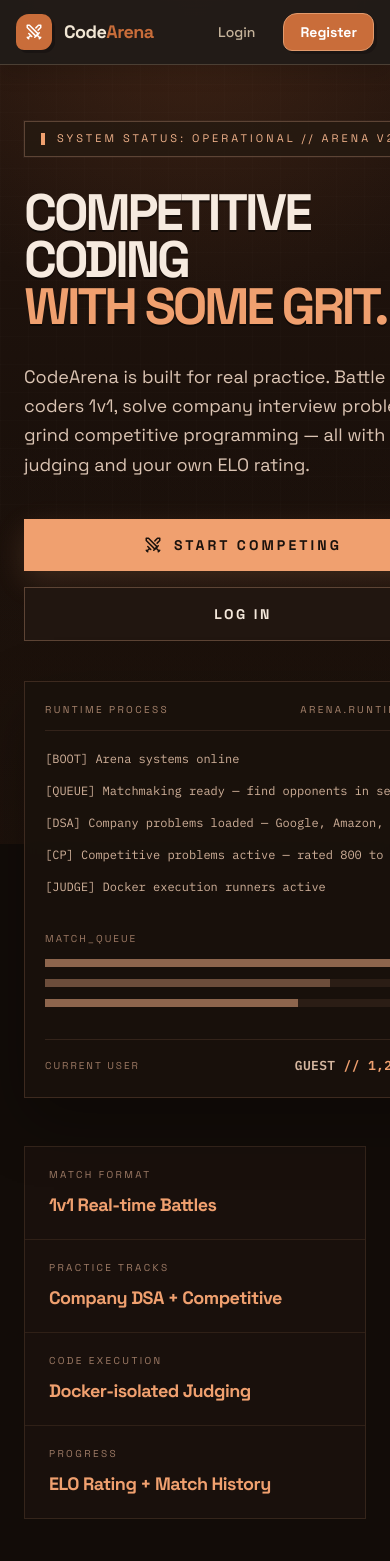
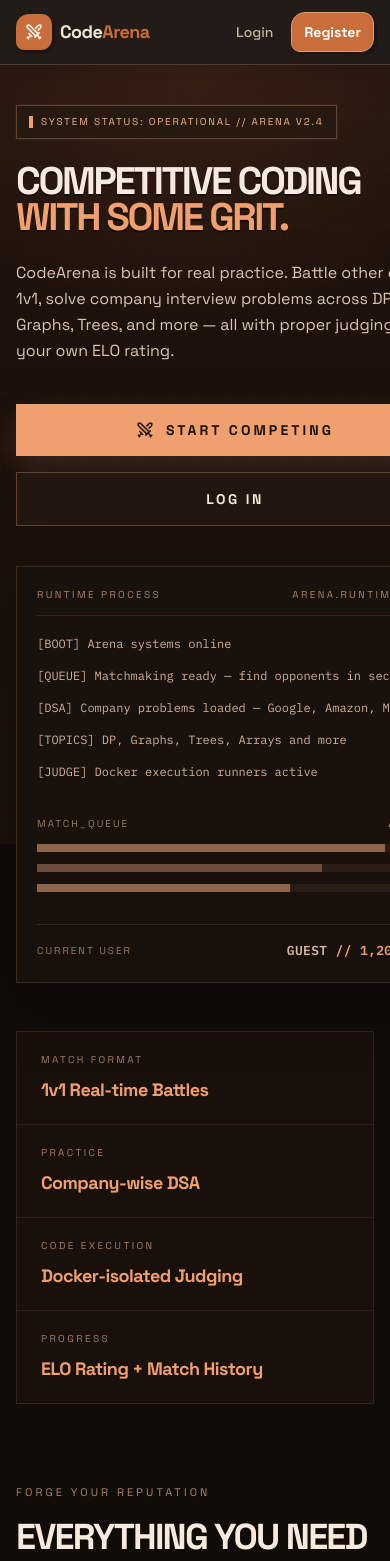
Before and after one commit to krish-mittal1/CodeArena, a Next.js app in the folder frontend/: page / in a window 390 px wide. Shown: the top 1561 px of the page. Built offline with nearby package versions, Linux system fonts and the light colour scheme; no server answers.

Commit message:
Update nav, landing, and SEO after CP removal and the DSA-first information architecture.

```diff
--- a/frontend/pages/[...slug].jsx
+++ b/frontend/pages/[...slug].jsx
@@ -12,7 +12,6 @@ import Problems from '../src/pages/Problems';
 import Practice from '../src/pages/Practice';
 import CompanyProblems from '../src/pages/CompanyProblems';
 import DsaPracticeHub from '../src/pages/DsaPracticeHub';
-import CompetitiveProblems from '../src/pages/CompetitiveProblems';
 import Leaderboard from '../src/pages/Leaderboard';
 import Spectate from '../src/pages/Spectate';
 import MatchRecap from '../src/pages/MatchRecap';
@@ -59,7 +58,7 @@ function resolveRoute(slug) {
     if (slug.length === 1 && slug[0] === 'problems') return { kind: 'public', component: Problems, params: {} };
     if (slug.length === 2 && slug[0] === 'practice' && slug[1] === 'dsa') return { kind: 'public', component: DsaPracticeHub, params: {} };
     if (slug.length === 3 && slug[0] === 'practice' && slug[1] === 'dsa' && slug[2] === 'topics') return { kind: 'public', component: TopicBrowse, params: {} };
-    if (slug.length === 2 && slug[0] === 'practice' && slug[1] === 'competitive') return { kind: 'public', component: CompetitiveProblems, params: {} };
+    if (slug.length === 2 && slug[0] === 'practice' && slug[1] === 'competitive') return { kind: 'redirect', to: '/practice/dsa' };
     if (slug.length === 2 && slug[0] === 'practice') return { kind: 'protected', component: Practice, params: { problemId: slug[1] } };
     if (slug.length === 2 && slug[0] === 'company') return { kind: 'public', component: CompanyProblems, params: { companyId: slug[1] } };
     if (slug.length === 2 && slug[0] === 'battle') return { kind: 'protected', component: Battle, params: { matchId: slug[1] } };
@@ -88,8 +87,18 @@ export default function CatchAllPage() {
             return;
         }
 
+        if (route.kind === 'redirect') {
+            router.replace(route.to);
+            return;
+        }
+
         if (route.kind === 'publicOnly' && isAuthenticated) {
             router.replace(matchId ? `/battle/${matchId}` : '/dashboard');
+            return;
+        }
+
+        if (route.kind === 'public' && matchId && currentPath === '/') {
+            router.replace(`/battle/${matchId}`);
             return;
         }
 
@@ -109,7 +118,7 @@ export default function CatchAllPage() {
         }
     }, [router, route, isAuthenticated, isLoading, currentPath, matchId]);
 
-    if (!router.isReady || isLoading || !route) {
+    if (!router.isReady || isLoading || !route || route.kind === 'redirect') {
         return <LoadingScreen />;
     }
 
--- a/frontend/pages/index.jsx
+++ b/frontend/pages/index.jsx
@@ -11,14 +11,13 @@ export default function HomePage() {
     return (
         <>
             <SEOHead
-                title="Competitive Coding Arena for DSA and CP Practice"
-                description="Practice company-wise DSA problems, Codeforces-style competitive programming, AI analysis, and real coding battles on CodeArena."
+                title="Competitive Coding Arena for DSA Practice"
+                description="Practice company-wise DSA problems, AI analysis, and real coding battles on CodeArena."
                 path="/"
                 keywords={[
-                    'competitive programming platform',
                     'DSA practice',
-                    'Codeforces style practice',
                     'coding interview preparation',
+                    '1v1 coding battles',
                     'AI analysis for code',
                 ]}
             />
--- a/frontend/pages/sitemap.xml.js
+++ b/frontend/pages/sitemap.xml.js
@@ -2,7 +2,7 @@ import { COMPANIES } from '../src/utils/companies';
 import { SITE_URL } from '../src/next/seo';
 
 function buildSitemap() {
-    const staticPaths = ['/', '/problems', '/practice/dsa', '/practice/competitive'];
+    const staticPaths = ['/', '/problems', '/practice/dsa'];
     const urls = [
         ...staticPaths.map((path) => `${SITE_URL}${path === '/' ? '' : path}`),
         ...COMPANIES.map((company) => `${SITE_URL}/company/${company.id}`),
--- a/frontend/src/app.css
+++ b/frontend/src/app.css
@@ -109,6 +109,7 @@ body {
     background-color: var(--color-bg-root);
     line-height: 1.6;
     min-height: 100vh;
+    overflow-x: hidden;
 }
 
 #root {
@@ -694,6 +695,19 @@ select {
         align-items: flex-end;
         gap: 4px;
     }
+
+    .db-hero__title {
+        font-size: 1.55rem;
+    }
+
+    .db-battle__btn {
+        min-height: 44px;
+        width: 100%;
+    }
+
+    .db-wrap {
+        padding: 20px 12px 40px;
+    }
 }
 
 /* ── Resizable Split Pane ────────────────────────── */
@@ -766,9 +780,11 @@ select {
 
     .resizable-split__left {
         width: 100% !important;
+        max-height: 38vh;
         border-right: none;
         border-bottom: 1px solid var(--color-border);
-        overflow: visible;
+        overflow-y: auto;
+        overflow-x: hidden;
     }
 
     .resizable-split__handle {
@@ -776,8 +792,27 @@ select {
     }
 
     .resizable-split__right {
-        min-height: 400px;
-        height: 60vh;
+        min-height: 0;
+        flex: 1;
+        height: auto;
+    }
+}
+
+/* ── Battle page mobile ─────────────────────────── */
+
+.battle-problem-pane {
+    min-width: 0;
+}
+
+@media (max-width: 767px) {
+    .battle-problem-pane {
+        width: 100% !important;
+        flex: 1 1 auto !important;
+    }
+
+    .battle-page {
+        /* Avoid double-scroll under sticky navbar */
+        overscroll-behavior: contain;
     }
 }
 
--- a/frontend/src/components/layout/Navbar.jsx
+++ b/frontend/src/components/layout/Navbar.jsx
@@ -56,15 +56,31 @@ export default function Navbar() {
         <nav className="sticky top-0 z-[200] bg-bg-primary/92 backdrop-blur-md border-b border-border shadow-[0_10px_18px_rgba(0,0,0,0.12)]">
             <div className="max-w-7xl mx-auto px-4 sm:px-6 lg:px-8">
                 <div className="flex items-center justify-between h-16">
-                    {/* Logo */}
-                    <Link to="/" className="flex items-center gap-3 group shrink-0">
+                    {/* Logo — locked to battle while a match is active */}
+                    {matchId ? (
+                        <button
+                            type="button"
+                            onClick={() => navigate(`/battle/${matchId}`)}
+                            className="flex items-center gap-3 group shrink-0 cursor-pointer bg-transparent border-0 p-0"
+                            title="Return to active battle"
+                        >
                             <div className="w-9 h-9 rounded-[13px_10px_11px_8px] bg-accent flex items-center justify-center shadow-[3px_3px_0_rgba(0,0,0,0.25)]">
                                 <Swords size={18} className="text-white" />
                             </div>
                             <span className="text-lg font-bold tracking-[-0.03em] text-text-primary">
                                 Code<span className="text-accent">Arena</span>
                             </span>
+                        </button>
+                    ) : (
+                        <Link to="/" className="flex items-center gap-2 sm:gap-3 group shrink-0 min-w-0">
+                            <div className="w-9 h-9 rounded-[13px_10px_11px_8px] bg-accent flex items-center justify-center shadow-[3px_3px_0_rgba(0,0,0,0.25)] shrink-0">
+                                <Swords size={18} className="text-white" />
+                            </div>
+                            <span className="text-lg font-bold tracking-[-0.03em] text-text-primary">
+                                Code<span className="text-accent">Arena</span>
+                            </span>
                         </Link>
+                    )}
 
                     {/* Desktop Nav Links — hidden below md */}
                     {isAuthenticated && (
@@ -135,18 +151,45 @@ export default function Navbar() {
                                                     <div className="text-sm font-bold text-text-primary">{user?.username}</div>
                                                     <div className="text-xs text-accent font-mono mt-0.5">{user?.elo} ELO</div>
                                                 </div>
-                                                <Link to="/profile" onClick={() => setDropdownOpen(false)} className="flex items-center gap-3 px-4 py-2.5 text-sm text-text-secondary hover:text-text-primary hover:bg-bg-hover transition-colors">
+                                                <Link
+                                                    to="/profile"
+                                                    onClick={(e) => {
+                                                        setDropdownOpen(false);
+                                                        if (matchId) {
+                                                            e.preventDefault();
+                                                            navigate(`/battle/${matchId}`);
+                                                        }
+                                                    }}
+                                                    className={`flex items-center gap-3 px-4 py-2.5 text-sm text-text-secondary hover:text-text-primary hover:bg-bg-hover transition-colors ${matchId ? 'opacity-50' : ''}`}
+                                                >
                                                     <User size={16} /> Profile
                                                 </Link>
-                                                <Link to="/settings" onClick={() => setDropdownOpen(false)} className="flex items-center gap-3 px-4 py-2.5 text-sm text-text-secondary hover:text-text-primary hover:bg-bg-hover transition-colors">
+                                                <Link
+                                                    to="/settings"
+                                                    onClick={(e) => {
+                                                        setDropdownOpen(false);
+                                                        if (matchId) {
+                                                            e.preventDefault();
+                                                            navigate(`/battle/${matchId}`);
+                                                        }
+                                                    }}
+                                                    className={`flex items-center gap-3 px-4 py-2.5 text-sm text-text-secondary hover:text-text-primary hover:bg-bg-hover transition-colors ${matchId ? 'opacity-50' : ''}`}
+                                                >
                                                     <Settings size={16} /> Settings
                                                 </Link>
                                                 <div className="h-px bg-border/50 my-1" />
                                                 <button
-                                                    onClick={() => { setDropdownOpen(false); handleLogout(); }}
+                                                    onClick={() => {
+                                                        setDropdownOpen(false);
+                                                        if (matchId) {
+                                                            navigate(`/battle/${matchId}`);
+                                                            return;
+                                                        }
+                                                        handleLogout();
+                                                    }}
                                                     className="w-full flex items-center gap-3 px-4 py-2.5 text-sm text-loss hover:bg-loss/10 transition-colors cursor-pointer"
                                                 >
-                                                    <LogOut size={16} /> Logout
+                                                    <LogOut size={16} /> {matchId ? 'Return to Battle' : 'Logout'}
                                                 </button>
                                             </motion.div>
                                         )}
@@ -162,11 +205,11 @@ export default function Navbar() {
                                 </button>
                             </>
                         ) : (
-                            <div className="flex items-center gap-3">
-                                <Link to="/login" className="px-4 py-2 text-sm font-medium text-text-secondary hover:text-text-primary transition-colors">
+                            <div className="flex items-center gap-1.5 sm:gap-3">
+                                <Link to="/login" className="px-3 sm:px-4 py-2 text-sm font-medium text-text-secondary hover:text-text-primary transition-colors min-h-[40px] flex items-center">
                                     Login
                                 </Link>
-                                <Link to="/register" className="px-4 py-2 text-sm font-semibold bg-accent hover:bg-accent-hover text-white rounded-[14px_11px_13px_9px] border border-[#e29a6c] shadow-[3px_3px_0_rgba(0,0,0,0.2)] transition-colors">
+                                <Link to="/register" className="px-3 sm:px-4 py-2 text-sm font-semibold bg-accent hover:bg-accent-hover text-white rounded-[14px_11px_13px_9px] border border-[#e29a6c] shadow-[3px_3px_0_rgba(0,0,0,0.2)] transition-colors min-h-[40px] flex items-center">
                                     Register
                                 </Link>
                             </div>
--- a/frontend/src/components/onboarding/OnboardingModal.jsx
+++ b/frontend/src/components/onboarding/OnboardingModal.jsx
@@ -1,7 +1,7 @@
 import { useState } from 'react';
 import { useNavigate } from 'react-router-dom';
 import { motion } from 'framer-motion';
-import { Swords, Briefcase, Trophy, Zap } from 'lucide-react';
+import { Swords, Briefcase, Zap } from 'lucide-react';
 import toast from 'react-hot-toast';
 import { userApi, matchmakingApi } from '../../api/auth';
 import { useAuthStore } from '../../stores/authStore';
@@ -12,12 +12,6 @@ const TRACKS = [
         title: 'Interview Prep',
         desc: 'Company-style problems and timed practice.',
         icon: Briefcase,
-    },
-    {
-        id: 'cp',
-        title: 'Competitive Programming',
-        desc: 'Harder problems and rating grind.',
-        icon: Trophy,
     },
     {
         id: 'battle',
@@ -57,11 +51,11 @@ export default function OnboardingModal({ onComplete }) {
     };
 
     return (
-        <div className="fixed inset-0 z-[500] flex items-center justify-center bg-bg-root/95 backdrop-blur-sm p-4">
+        <div className="fixed inset-0 z-[500] flex items-end sm:items-center justify-center bg-bg-root/95 backdrop-blur-sm p-0 sm:p-4">
             <motion.div
                 initial={{ opacity: 0, y: 20 }}
                 animate={{ opacity: 1, y: 0 }}
-                className="bg-bg-primary border border-border max-w-lg w-full p-8 shadow-2xl"
+                className="bg-bg-primary border border-border max-w-lg w-full p-5 sm:p-8 shadow-2xl max-h-[min(92dvh,800px)] overflow-y-auto rounded-t-2xl sm:rounded-none"
             >
                 <p className="editorial-kicker mb-2">Welcome to CodeArena</p>
                 <h2 className="text-2xl font-bold text-text-primary mb-2">Pick your track</h2>
--- a/frontend/src/next/seo.js
+++ b/frontend/src/next/seo.js
@@ -3,7 +3,7 @@ import Head from 'next/head';
 export const SITE_NAME = 'CodeArena';
 export const SITE_URL = process.env.NEXT_PUBLIC_SITE_URL || 'https://codexarena.app';
 export const DEFAULT_DESCRIPTION =
-    'Practice company-wise DSA, competitive programming, and coding interview problems with AI analysis, hidden tests, and a real coding arena workflow.';
+    'Practice company-wise DSA and coding interview problems with AI analysis, hidden tests, and a real coding arena workflow.';
 export const DEFAULT_OG_IMAGE = `${SITE_URL}/logo.svg`;
 
 export function buildCanonicalUrl(path = '/') {
--- a/frontend/src/pages/Landing.jsx
+++ b/frontend/src/pages/Landing.jsx
@@ -10,13 +10,13 @@ const heroLogLines = [
     '[BOOT] Arena systems online',
     '[QUEUE] Matchmaking ready — find opponents in seconds',
     '[DSA] Company problems loaded — Google, Amazon, Meta...',
-    '[CP] Competitive problems active — rated 800 to 2000+',
+    '[TOPICS] DP, Graphs, Trees, Arrays and more',
     '[JUDGE] Docker execution runners active',
 ];
 
 const platformInfo = [
     { label: 'Match Format', value: '1v1 Real-time Battles' },
-    { label: 'Practice Tracks', value: 'Company DSA + Competitive' },
+    { label: 'Practice', value: 'Company-wise DSA' },
     { label: 'Code Execution', value: 'Docker-isolated Judging' },
     { label: 'Progress', value: 'ELO Rating + Match History' },
 ];
@@ -25,29 +25,29 @@ export default function Landing() {
     const isAuthenticated = useAuthStore((s) => s.isAuthenticated);
 
     return (
-        <div className="min-h-[calc(100vh-64px)] bg-[#120c08] text-[#f3e7da] overflow-hidden">
+        <div className="min-h-[calc(100dvh-64px)] bg-[#120c08] text-[#f3e7da] overflow-x-hidden">
             <div className="absolute inset-0 bg-[radial-gradient(circle_at_top,rgba(201,109,58,0.16),transparent_38%),linear-gradient(180deg,rgba(36,21,14,0.96),rgba(18,12,8,1))]" />
             <div className="absolute inset-x-0 top-0 h-[520px] opacity-20 [background-image:linear-gradient(rgba(255,255,255,0.06)_1px,transparent_1px),linear-gradient(90deg,rgba(255,255,255,0.06)_1px,transparent_1px)] [background-size:28px_28px]" />
             <div className="absolute inset-x-0 bottom-0 h-[420px] bg-[linear-gradient(180deg,transparent,rgba(201,109,58,0.06))]" />
 
-            <div className="relative max-w-7xl mx-auto px-6 sm:px-8 pb-24">
+            <div className="relative max-w-7xl mx-auto px-4 sm:px-8 pb-24">
 
                 {/* ═══ HERO ═══ */}
-                <section className="pt-14 sm:pt-18">
+                <section className="pt-10 sm:pt-14 lg:pt-18">
                     <div className="grid gap-10 lg:grid-cols-[minmax(0,1.1fr)_420px] lg:items-center">
-                        <motion.div initial={{ opacity: 0, y: 18 }} animate={{ opacity: 1, y: 0 }} transition={{ duration: 0.5, ease: 'easeOut' }} className="max-w-3xl">
-                            <div className="inline-flex items-center gap-3 border border-[#5d4435] bg-[#251911]/80 px-4 py-2 text-[11px] uppercase tracking-[0.28em] text-[#f0b18a] shadow-[0_0_0_1px_rgba(255,255,255,0.03)]">
-                                <span className="h-3 w-1 bg-[#f0a06f]" />
-                                <span>System status: operational // Arena v2.4</span>
+                        <motion.div initial={{ opacity: 0, y: 18 }} animate={{ opacity: 1, y: 0 }} transition={{ duration: 0.5, ease: 'easeOut' }} className="max-w-3xl min-w-0">
+                            <div className="inline-flex items-center gap-2 sm:gap-3 border border-[#5d4435] bg-[#251911]/80 px-3 sm:px-4 py-2 text-[10px] sm:text-[11px] uppercase tracking-[0.18em] sm:tracking-[0.28em] text-[#f0b18a] shadow-[0_0_0_1px_rgba(255,255,255,0.03)] max-w-full">
+                                <span className="h-3 w-1 bg-[#f0a06f] shrink-0" />
+                                <span className="truncate">System status: operational // Arena v2.4</span>
                             </div>
 
-                            <h1 className="mt-8 text-[3.2rem] leading-[0.92] sm:text-[4.9rem] lg:text-[5.8rem] font-black tracking-[-0.06em] uppercase">
+                            <h1 className="mt-6 sm:mt-8 text-[2.4rem] leading-[0.95] sm:text-[4.9rem] lg:text-[5.8rem] font-black tracking-[-0.06em] uppercase">
                                 <span className="block text-[#f6eadf] drop-shadow-[0_2px_0_rgba(0,0,0,0.45)]">Competitive coding</span>
                                 <span className="block text-[#f0a06f] drop-shadow-[0_2px_0_rgba(0,0,0,0.45)]">with some grit.</span>
                             </h1>
 
-                            <p className="mt-8 max-w-2xl text-lg sm:text-xl leading-relaxed text-[#dbc4b3]">
-                                CodeArena is built for real practice. Battle other coders 1v1, solve company interview problems, or grind competitive programming — all with proper judging and your own ELO rating.
+                            <p className="mt-6 sm:mt-8 max-w-2xl text-base sm:text-xl leading-relaxed text-[#dbc4b3]">
+                                CodeArena is built for real practice. Battle other coders 1v1, solve company interview problems across DP, Graphs, Trees, and more — all with proper judging and your own ELO rating.
                             </p>
 
                             <div className="mt-10 flex flex-col sm:flex-row gap-4">
@@ -186,18 +186,18 @@ export default function Landing() {
                         </p>
                     </motion.div>
 
-                    {/* Row 3: CP + Secure Execution */}
+                    {/* Row 3: Topics + Secure Execution */}
                     <div className="mt-5 grid gap-5 md:grid-cols-2">
                         <motion.div initial={{ opacity: 0, y: 18 }} animate={{ opacity: 1, y: 0 }} transition={{ delay: 0.30, duration: 0.42 }} className="border border-[#3a281d] bg-[#1b120d]/90 p-6 sm:p-7">
                             <div className="flex items-center justify-between gap-4">
-                                <p className="text-[10px] uppercase tracking-[0.24em] text-[#9e7b66]">Competitive programming</p>
+                                <p className="text-[10px] uppercase tracking-[0.24em] text-[#9e7b66]">DSA topics</p>
                                 <Code2 size={20} className="text-[#f0a06f]" />
                             </div>
                             <h3 className="mt-6 text-xl sm:text-2xl leading-[1.06] font-black uppercase tracking-[-0.05em] text-[#f6eadf]">
-                                Codeforces-style practice with ratings.
+                                DP, Graphs, Trees, and beyond.
                             </h3>
                             <p className="mt-4 text-sm leading-relaxed text-[#d6b7a0]">
-                                Write full solutions with raw stdin and stdout. Problems are sorted by difficulty rating from 800 to 2000+, just like a competitive programming ladder.
+                                Practice LeetCode-style method signatures across the topics interviewers actually ask — with hidden tests and AI feedback after every submit.
                             </p>
                         </motion.div>
 
@@ -223,7 +223,7 @@ export default function Landing() {
                             Ready to enter the <span className="text-[#f0a06f]">arena</span>?
                         </h2>
                         <p className="mx-auto mt-5 max-w-2xl text-base sm:text-lg leading-relaxed text-[#d6b7a0]">
-                            Battle other coders, practice interview problems, grind competitive programming, and track your progress with a real rating. No fluff. Just code and compete.
+                            Battle other coders, practice interview problems across core DSA topics, and track your progress with a real rating. No fluff. Just code and compete.
                         </p>
                         <div className="mt-10 flex flex-col sm:flex-row items-center justify-center gap-4">
                             <Link to={isAuthenticated ? '/problems' : '/register'} className="inline-flex items-center justify-center gap-3 bg-[#f0a06f] px-8 py-4 text-sm font-black uppercase tracking-[0.22em] text-[#1b120d] shadow-[0_14px_34px_rgba(240,160,111,0.14)] transition-transform hover:-translate-y-0.5">
--- a/frontend/src/pages/Login.jsx
+++ b/frontend/src/pages/Login.jsx
@@ -11,7 +11,7 @@ export default function Login() {
     const [tab, setTab] = useState('password'); // 'password' | 'otp'
 
     return (
-        <div className="min-h-[calc(100vh-64px)] bg-bg-root flex items-center justify-center p-4">
+        <div className="min-h-[calc(100dvh-64px)] bg-bg-root flex items-center justify-center p-3 sm:p-4">
 
             <motion.div
                 initial={{ opacity: 0, y: 10 }}
@@ -19,7 +19,7 @@ export default function Login() {
                 transition={{ duration: 0.3, ease: 'easeOut' }}
                 className="w-full max-w-[520px]"
             >
-                <div className="paper-card grain-panel p-8 sm:p-12">
+                <div className="paper-card grain-panel p-5 sm:p-12">
 
                     {/* Header */}
                     <div className="flex flex-col items-center text-center mb-8">
--- a/frontend/src/pages/Register.jsx
+++ b/frontend/src/pages/Register.jsx
@@ -119,7 +119,7 @@ export default function Register() {
     };
 
     return (
-        <div className="min-h-[calc(100vh-64px)] bg-bg-root flex items-center justify-center p-4">
+        <div className="min-h-[calc(100dvh-64px)] bg-bg-root flex items-center justify-center p-3 sm:p-4">
 
             <motion.div
                 initial={{ opacity: 0, y: 10 }}
@@ -127,7 +127,7 @@ export default function Register() {
                 transition={{ duration: 0.3, ease: 'easeOut' }}
                 className="w-full max-w-[520px]"
             >
-                <div className="paper-card grain-panel p-8 sm:p-12">
+                <div className="paper-card grain-panel p-5 sm:p-12">
 
                     {/* Header */}
                     <div className="flex flex-col items-center text-center mb-10">
```
Also changed, not shown: frontend/src/components/ui/Modal.jsx (+5 -5 lines). Lines whose indentation alone changed are shown as unchanged.
